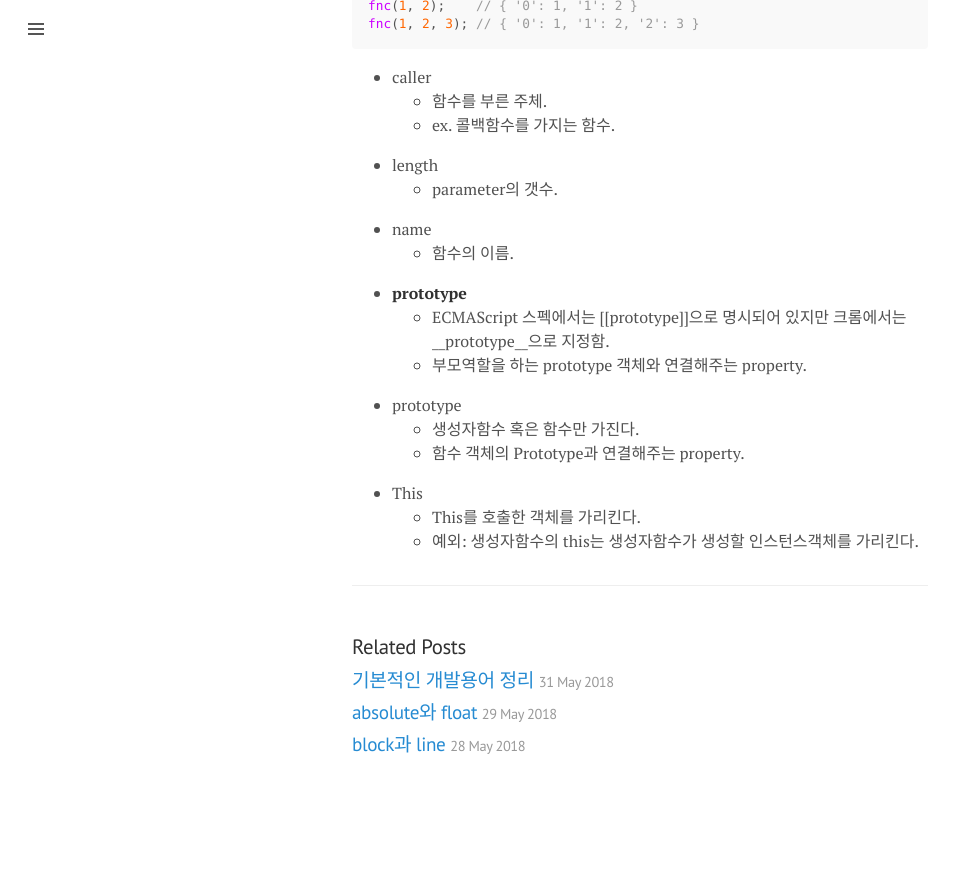
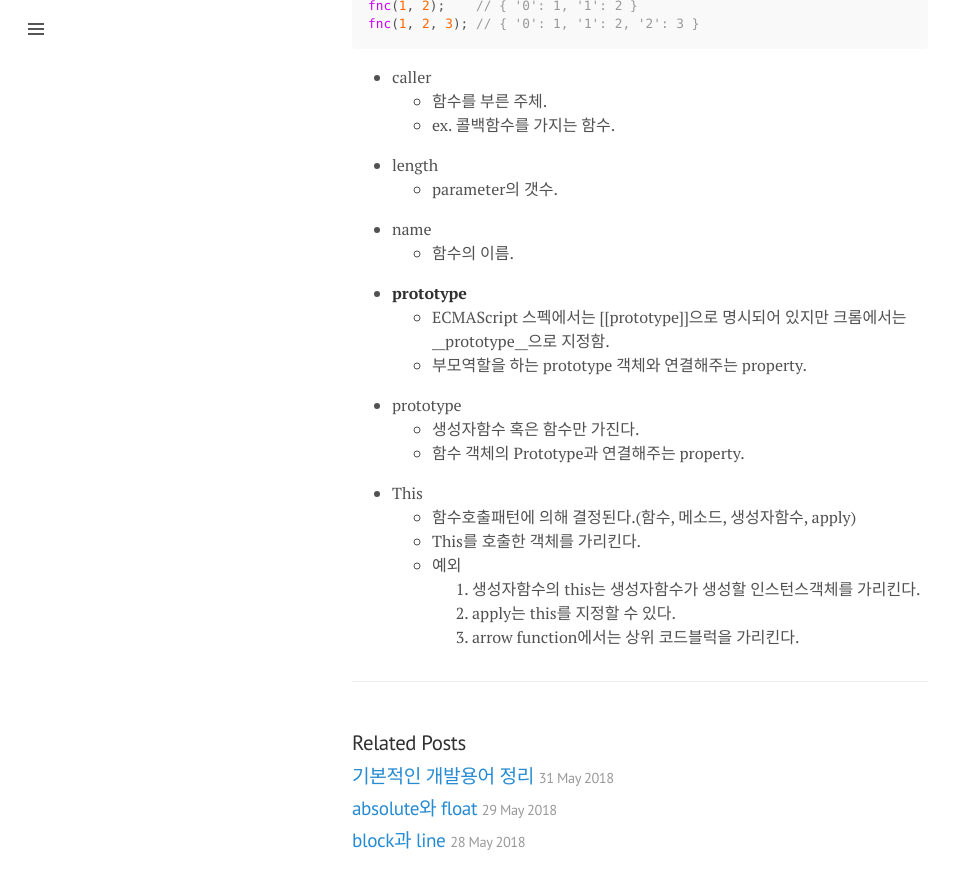
Before and after one commit to austinpark420/austinpark420.github.io, a Jekyll site: the page built from _posts/2018-05-31-javascript.md, in a window 1280 px wide and 900 px high, scrolled down 1782 px. Shown: the top 889 px of the window, without its empty margins (0-963 px from the left). Built offline with Jekyll 4.4.1, drawn with Linux system fonts in a browser that asks for light colours; before the commit the page ends 2586 px from its top, so only the background shows below that.

Commit message:
edit javascript.md

```diff
--- a/_posts/2018-05-31-javascript.md
+++ b/_posts/2018-05-31-javascript.md
@@ -92,5 +92,9 @@ fnc(1, 2, 3); // { '0': 1, '1': 2, '2': 3 }
   * 함수 객체의 Prototype과 연결해주는 property.
 
 * This
+  * 함수호출패턴에 의해 결정된다.(함수, 메소드, 생성자함수, apply)
   * This를 호출한 객체를 가리킨다.
-  * 예외: 생성자함수의 this는 생성자함수가 생성할 인스턴스객체를 가리킨다.
+  * 예외
+    1. 생성자함수의 this는 생성자함수가 생성할 인스턴스객체를 가리킨다.
+    2. apply는 this를 지정할 수 있다.
+    3. arrow function에서는 상위 코드블럭을 가리킨다.
```
